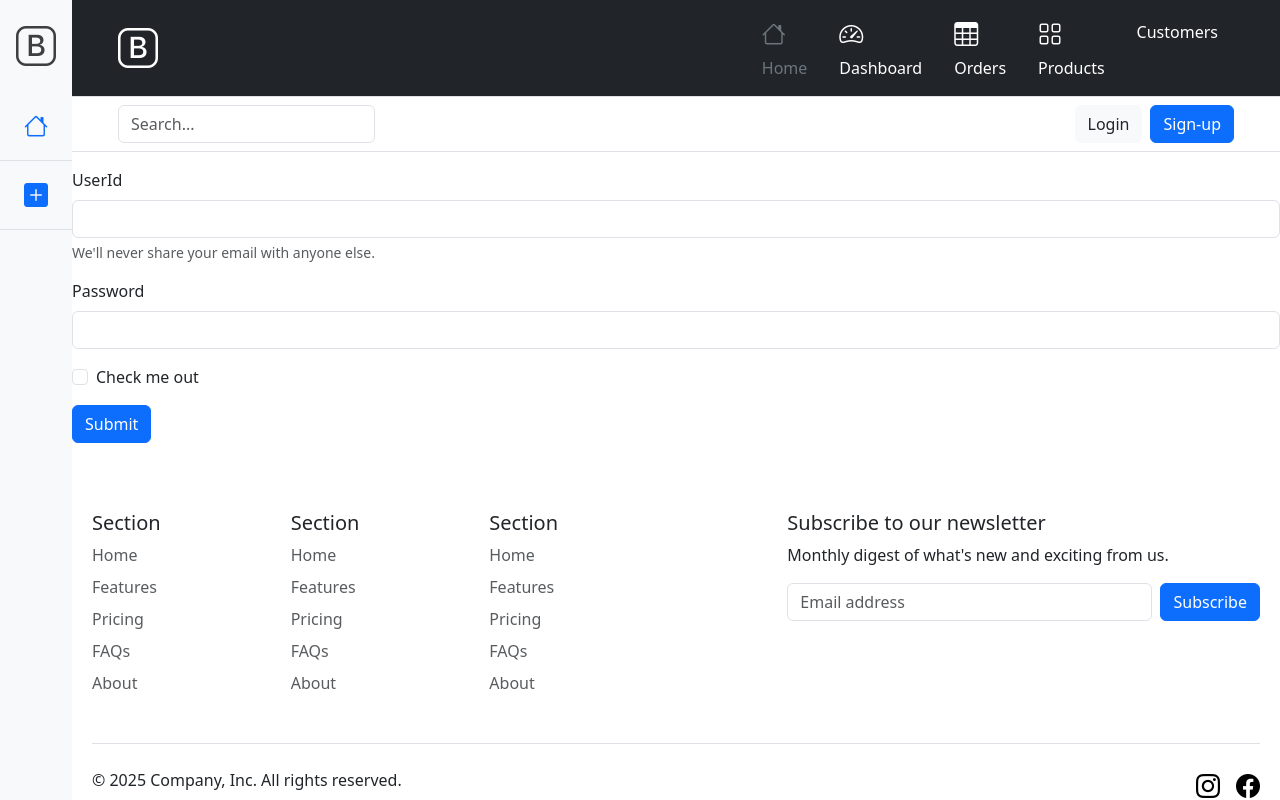
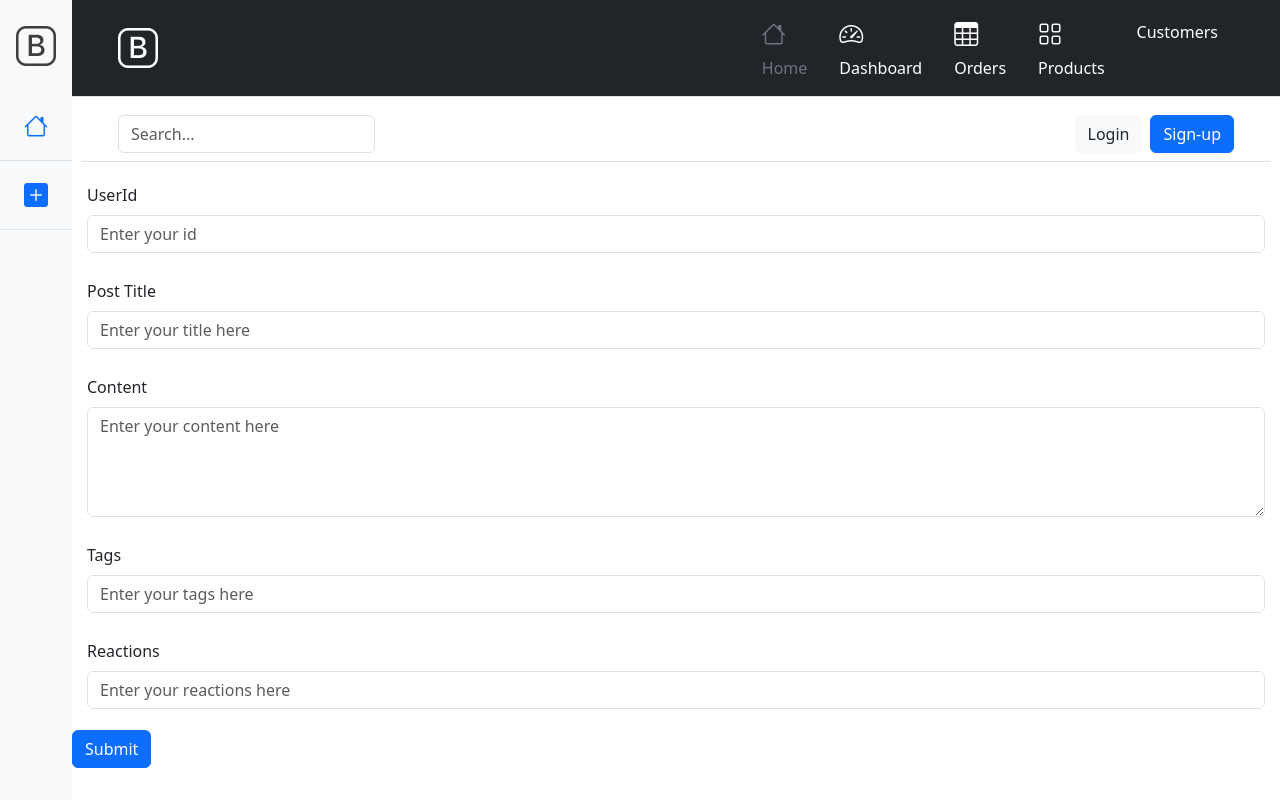
Before and after one commit to adityapandey2002/React-social-media-project, a React (Vite) app: page / in a window 1280 px wide. Shown: the top 800 px of the page. Built offline with nearby package versions, Linux system fonts and the light colour scheme.

Commit message:
Dividing the work logic

```diff
--- a/src/App.css
+++ b/src/App.css
@@ -27,3 +27,8 @@
   padding: 10px, 10px;
   margin: 20px;
 }
+
+.mb-3 {
+  padding: 5px;
+  margin: 10px;
+}
--- a/src/components/CreatePost.jsx
+++ b/src/components/CreatePost.jsx
@@ -1,39 +1,77 @@
+import { useContext, useRef } from "react";
+import { PostListContext } from "../store/post-list-store";
+
 const CreatePost = () => {
+  const { addPost } = useContext(PostListContext);
+
+  const userIdElement = useRef();
+
+  const handleSubmit = (event) => {
+    event.preventDefault();
+    const UserId = userIdElement.current.value;
+
+    addPost(UserId);
+  };
+
   return (
-    <form>
+    <form onSubmit={handleSubmit}>
       <div className="mb-3">
-        <label htmlFor="exampleInputEmail1" className="form-label">
+        <label htmlFor="UserId" className="form-label">
           UserId
         </label>
         <input
           type="email"
           className="form-control"
+          ref={userIdElement}
           id="exampleInputEmail1"
           aria-describedby="emailHelp"
+          placeholder="Enter your id "
         />
-        <div id="emailHelp" className="form-text">
-          We'll never share your email with anyone else.
-        </div>
       </div>
       <div className="mb-3">
-        <label htmlFor="exampleInputPassword1" className="form-label">
-          Password
+        <label htmlFor="Post Title" className="form-label">
+          Post Title
         </label>
         <input
-          type="password"
+          type="text"
           className="form-control"
           id="exampleInputPassword1"
+          placeholder="Enter your title here "
         />
       </div>
-      <div className="mb-3 form-check">
+      <div className="mb-3">
+        <label htmlFor="Content" className="form-label">
+          Content
+        </label>
+        <textarea
+          type="text"
+          className="form-control"
+          rows="4"
+          id="exampleInputPassword1"
+          placeholder="Enter your content here "
+        />
+      </div>
+      <div className="mb-3">
+        <label htmlFor="Tags" className="form-label">
+          Tags
+        </label>
         <input
-          type="checkbox"
-          className="form-check-input"
-          id="exampleCheck1"
+          type="text"
+          className="form-control"
+          id="exampleInputPassword1"
+          placeholder="Enter your tags here "
         />
-        <label className="form-check-label" htmlFor="exampleCheck1">
-          Check me out
+      </div>
+      <div className="mb-3">
+        <label htmlFor="Reactions" className="form-label">
+          Reactions
         </label>
+        <input
+          type="text"
+          className="form-control"
+          id="exampleInputPassword1"
+          placeholder="Enter your reactions here "
+        />
       </div>
       <button type="submit" className="btn btn-primary">
         Submit
--- /dev/null
+++ b/src/store/post-list-store.jsx
@@ -0,0 +1,29 @@
+import { createContext, useReducer } from "react";
+
+export const PostListContext = createContext({
+  postList: [],
+  addPost: () => {},
+  deletePost: () => {},
+});
+
+// const postListReducer = (currPostList, action) => {
+//   let newPostList = currPostList;
+//   if (action.type)
+
+// }
+
+const PostListProvider = ({ children }) => {
+  const [postList, dispatchPostList] = useReducer(postListReducer, []);
+  const addPost = (UserId) => {
+    dispatchPostList({
+      type: "ADD_POST",
+      payload: {
+        userId: userId,
+      },
+    });
+  };
+
+  <PostListContext.Provider value={{ PostList, addPost }}>
+    {children}
+  </PostListContext.Provider>;
+};
```
